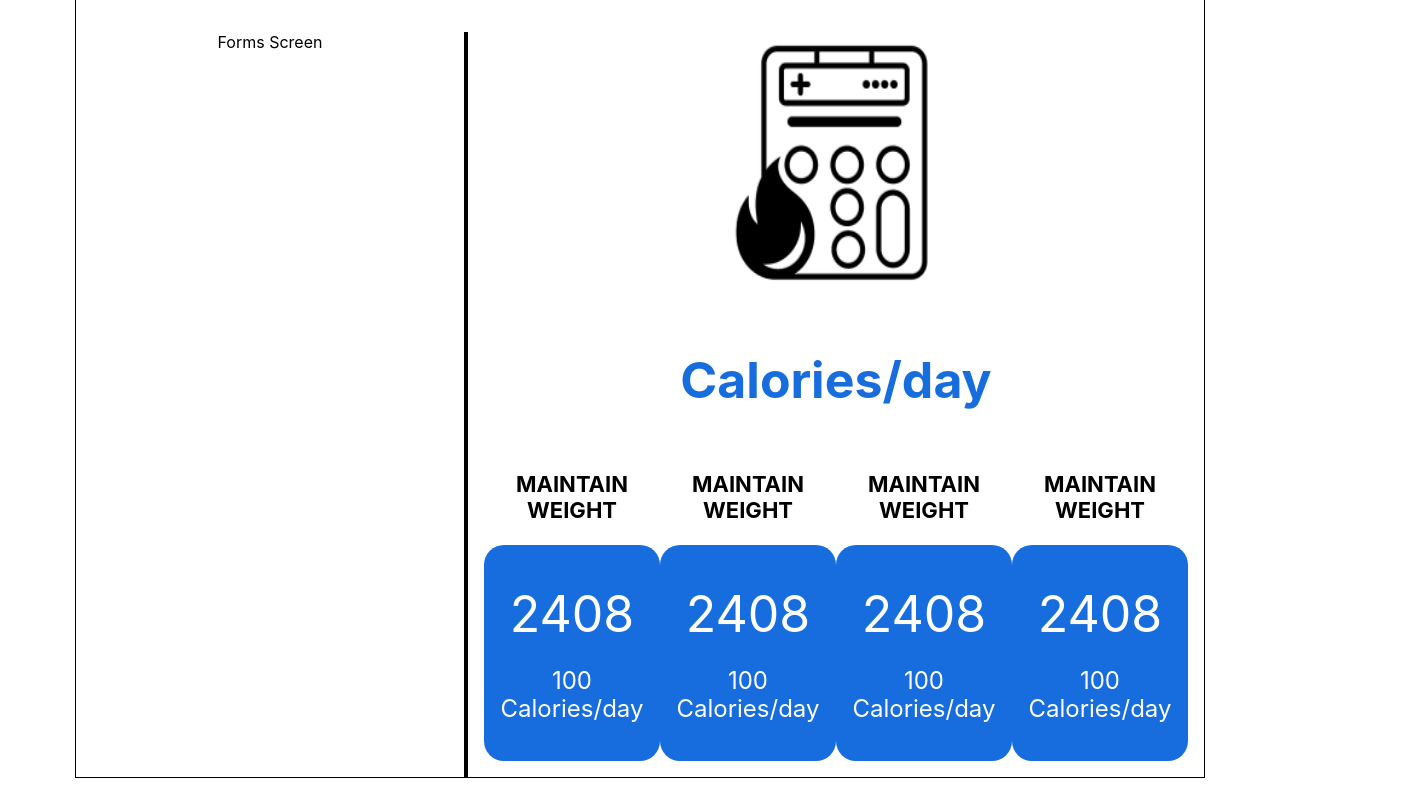
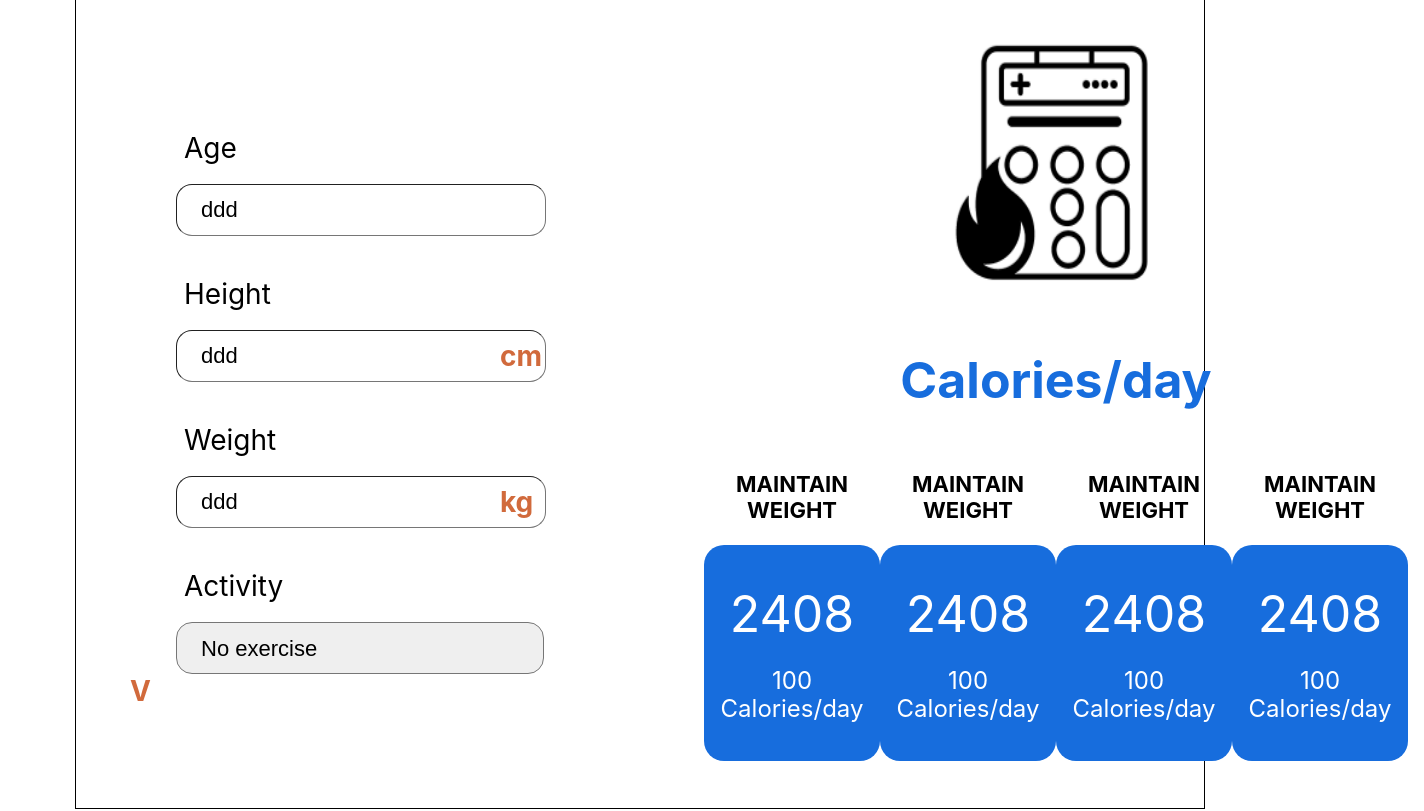
Before and after one commit to salihonder/calcal, a React (Create React App) app: page / in a window 1280 px wide. Shown: the part 220-1031 px from the top of the page, 1424 px wide, since content can reach past the window. Built offline with nearby package versions, Linux system fonts and the light colour scheme.

Commit message:
feat: Create Form Components

```diff
--- a/src/App.css
+++ b/src/App.css
@@ -1,7 +1,7 @@
 .App {
   text-align: center;
   border: 1px solid black;
-  margin:75px
+  margin: 75px
 }
 
 h1 {
@@ -43,10 +43,10 @@ h2 {
 
 .box {
   width: 176px;
-height: 176px;
-background: #176DDD;
-border-radius: 20px;
-padding-top: 40px;
+  height: 176px;
+  background: #176DDD;
+  border-radius: 20px;
+  padding-top: 40px;
 }
 
 .boxContainer {
@@ -61,7 +61,7 @@ h3 {
 
 #calorieResultsContainer {
   display: flex;
-  justify-content:space-between;
+  justify-content: space-between;
   margin: 16px;
 }
 
@@ -82,3 +82,64 @@ label {
   line-height: 28px;
 
 }
+
+.measures {
+  height: 50px;
+  border-width: 1px;
+  border-radius: 16px;
+  width: 320px;
+  padding-left: 24px;
+  padding-right: 24px;
+  padding-top: 0;
+  padding-bottom: 0;
+  font-size: 22px;
+}
+
+.measureLabel {
+  color: #000000;
+  font-size: 28px;
+  line-height: 32px;
+  margin-bottom: 20px;
+  text-align: left;
+  margin-left: 8px;
+}
+
+.measureWrapper {
+  margin-bottom: 42px;
+}
+
+#forms {
+  display: flex;
+  align-items: flex-start;
+  padding: 100px;
+  flex-direction: column;
+}
+
+.inputWrapper {
+  display: flex;
+  flex-direction: row;
+  align-items: center;
+}
+
+.kgOrCm {
+  position: relative;
+  left: -46px;
+  font-size: 28px;
+  font-weight: bold;
+  color: #D16A3C;
+
+}
+
+.selectbox {
+  height: 52px;
+  width: 368px;
+  appearance: none;
+}
+
+.chevrondown {
+  position: relative;
+  left: -46px;
+  font-size: 28px;
+  font-weight: bold;
+  color: #D16A3C;
+}
--- /dev/null
+++ b/src/components/MeasureText.js
@@ -0,0 +1,11 @@
+const MeasureText = ({ label, kgcm }) => {
+    return <section className="measureWrapper">
+        <label className="measureLabel">{label}</label>
+        <div className="inputWrapper" >
+            <input className="measures" value={"ddd"} />
+            {kgcm && <label className="kgOrCm">{kgcm}</label>}
+        </div>
+    </section>
+}
+
+export default MeasureText;
--- /dev/null
+++ b/src/components/SelectBox.js
@@ -0,0 +1,15 @@
+const SelectBox = () => {
+    return <>
+        <label className="measureLabel">Activity</label>
+        <select className="measures selectbox">
+            <option>No  exercise</option>
+            <option>Lightly active</option>
+            <option>Moderately active</option>
+            <option>Very active</option>
+            <option>Extra active</option>
+        </select>
+        <label className="chevrondown">V</label>
+    </>
+}
+
+export default SelectBox;
--- a/src/screens/FormsScreen.js
+++ b/src/screens/FormsScreen.js
@@ -1,3 +1,12 @@
-const FormsScreen = () => <div id="forms">Forms Screen</div>
+import MeasureText from "../components/MeasureText";
+import SelectBox from "../components/SelectBox";
+
+
+const FormsScreen = () => <div id="forms">
+    <MeasureText label="Age" />
+    <MeasureText label="Height" kgcm="cm" />
+    <MeasureText label="Weight" kgcm="kg" />
+    <SelectBox />
+</div>
 
 export default FormsScreen;
```
